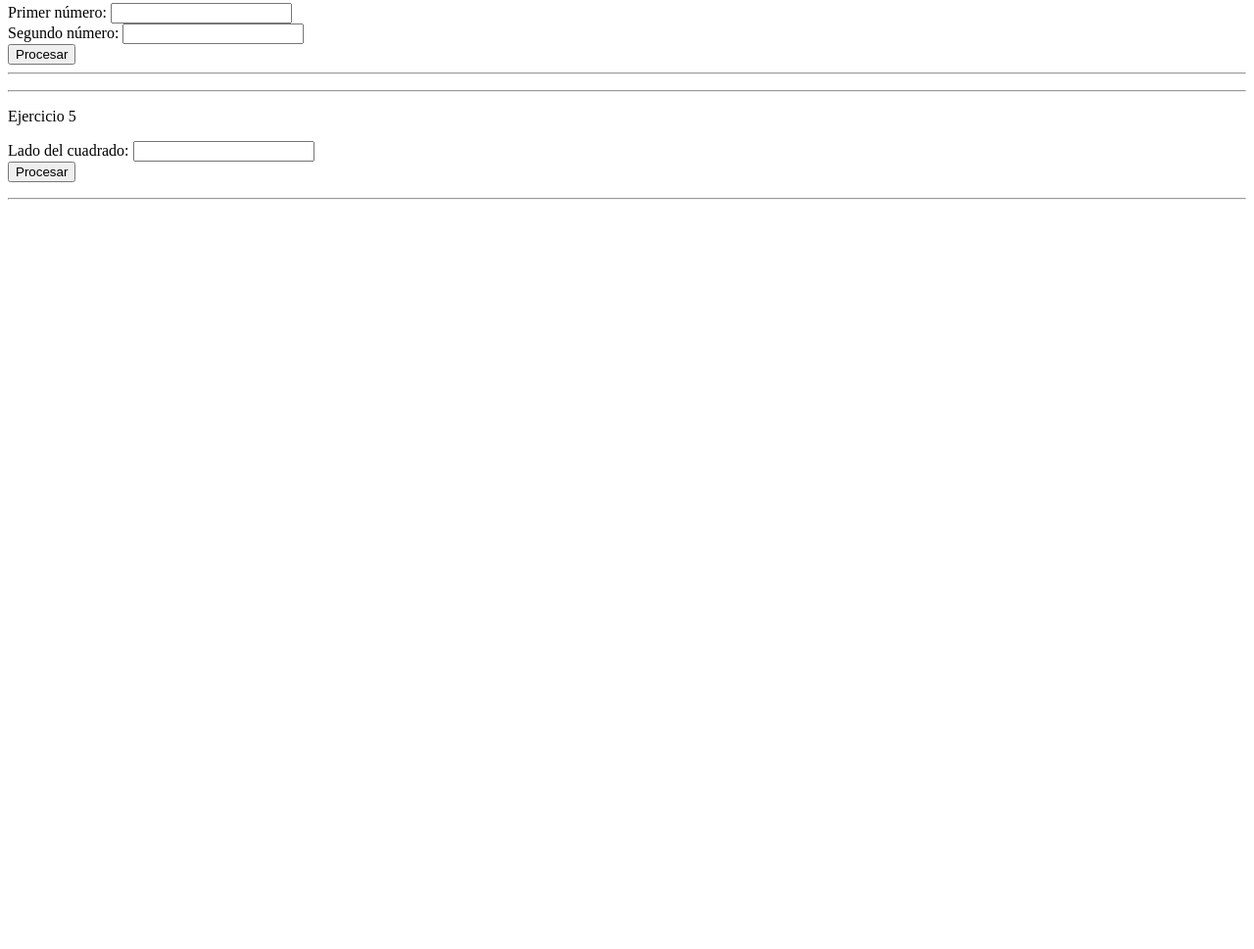
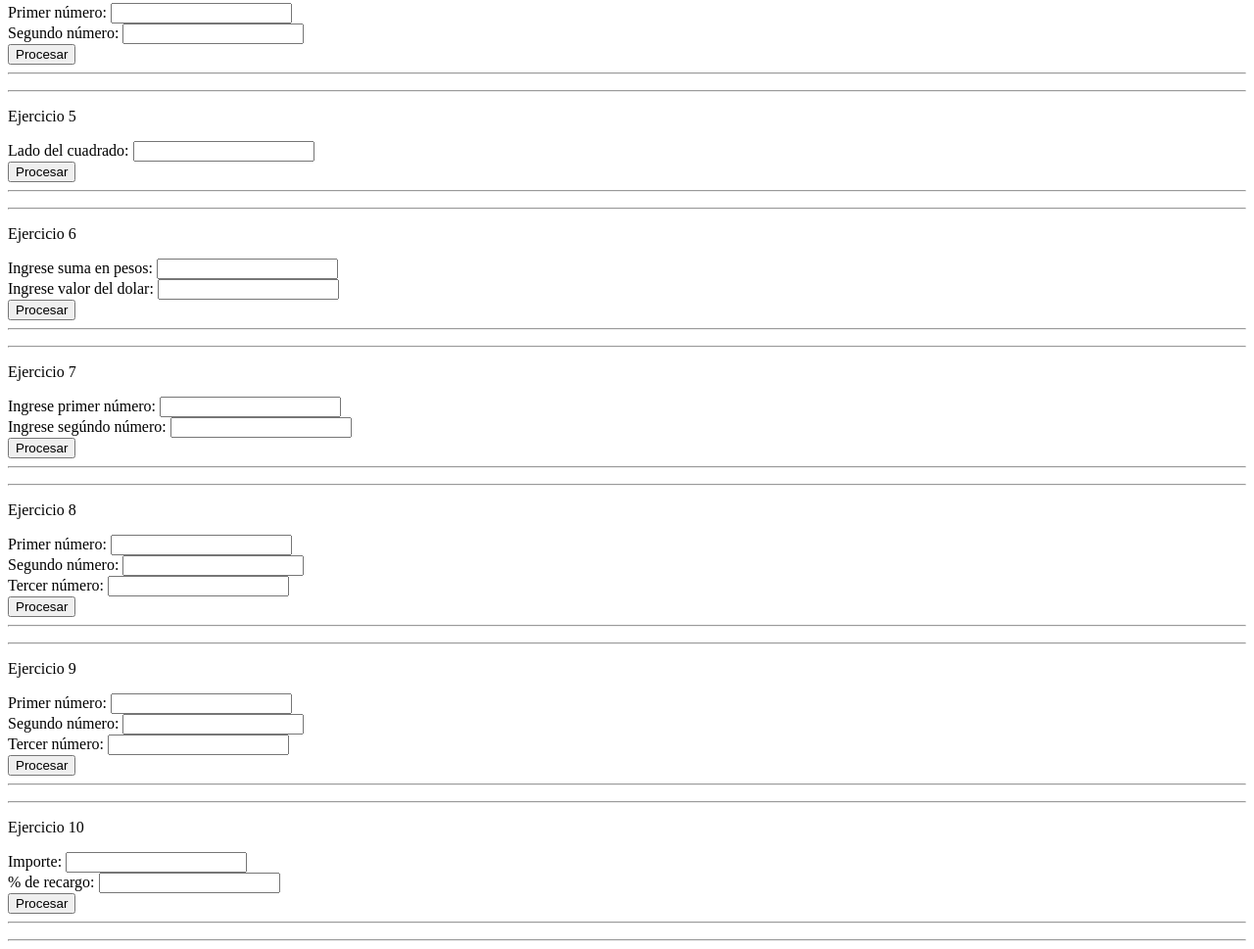
Before and after one commit to mas205/First-Js-Project, a website: page MHPractico1/public_html/index.html in a window 1280 px wide. Shown: the part 491-1460 px from the top of the page at 98% size. Before the commit the page ends 800 px from the top, so only its background shows below. Drawn offline with nearby package versions, Linux system fonts and the light colour scheme.

Commit message:
Update index.html

```diff
--- a/MHPractico1/public_html/index.html
+++ b/MHPractico1/public_html/index.html
@@ -56,8 +56,57 @@ and open the template in the editor.
         <label for="num8">Lado del cuadrado: </label>
         <input type="text" id="num8"><br>
         <input type="button" id="btnP5" value="Procesar">
+        <hr>
         <p id="pRes6"></p>
         <hr>
-
+        <p>Ejercicio 6</p>
+        <label for="num9">Ingrese suma en pesos: </label>
+        <input type="text" id="num9"><br>
+        <label for="num10">Ingrese valor del dolar: </label>
+        <input type="text" id="num10"><br>
+        <input type="button" id="btnP6" value="Procesar">
+        <hr>
+        <p id="pRes7"></p>
+        <hr>
+        <p>Ejercicio 7</p>
+        <label for="num11">Ingrese primer número: </label>
+        <input type="text" id="num11"><br>
+        <label for="num12">Ingrese segúndo número: </label>
+        <input type="text" id="num12"><br>
+        <input type="button" id="btnP7" value="Procesar">
+        <hr>
+        <p id="pRes8"></p>
+        <hr>
+        <p>Ejercicio 8 </p>
+        <label for="num13">Primer número: </label>
+        <input type="text" id="num13"><br>
+        <label for="num14">Segundo número: </label>
+        <input type="text" id="num14"><br>
+        <label for="num15">Tercer número: </label>
+        <input type="text" id="num15"><br>
+        <input type="button" id="btnP8" value="Procesar">
+        <hr>
+        <p id="pRes9"></p>
+        <hr>
+        <p>Ejercicio 9 </p>
+        <label for="num16">Primer número: </label>
+        <input type="text" id="num16"><br>
+        <label for="num17">Segundo número: </label>
+        <input type="text" id="num17"><br>
+        <label for="num18">Tercer número: </label>
+        <input type="text" id="num18"><br>
+        <input type="button" id="btnP9" value="Procesar">
+        <hr>
+        <p id="pRes10"></p>
+        <hr>
+        <p>Ejercicio 10 </p>
+        <label for="num19">Importe: </label>
+        <input type="text" id="num19"><br>
+        <label for="num20">% de recargo:</label>
+        <input type="text" id="num20"><br>
+        <input type="button" id="btnP10" value="Procesar">
+        <hr>
+        <p id="pRes11"></p>
+        <hr>
     </body>
 </html>
```
